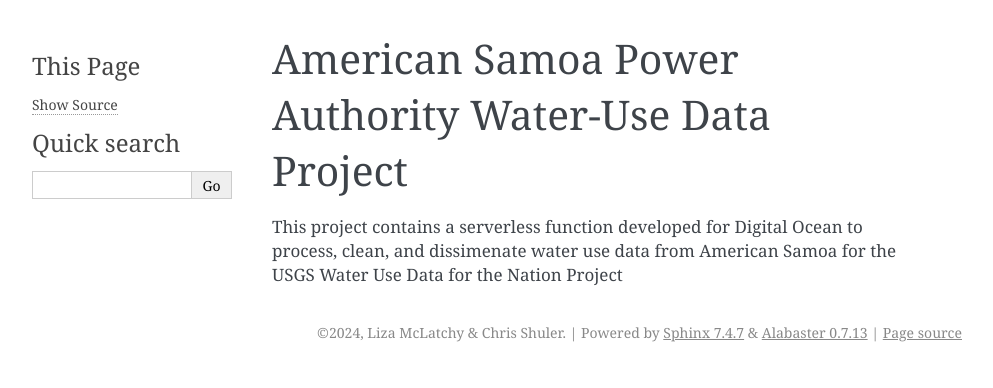
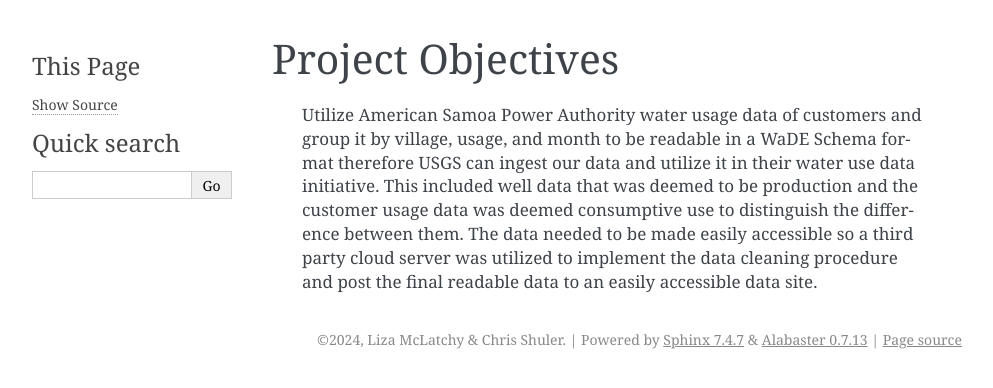
Before and after one commit to lmclatch/ASPA, a Sphinx documentation site: the page built from docs/README.rst, in a window 1280 px wide. Shown: the top 388 px of the page, without its empty margins (148-1141 px from the left). Built offline with Sphinx 7.4.7, drawn with Linux system fonts in a browser that asks for light colours.

Commit message:
Update README.rst

```diff
--- a/docs/README.rst
+++ b/docs/README.rst
@@ -1,5 +1,10 @@
-American Samoa Power Authority Water-Use Data Project
+Project Objectives
 =======================================
-This project contains a serverless function developed for Digital Ocean
-to process, clean, and dissimenate water use data from American Samoa for the
-USGS Water Use Data for the Nation Project
+
+ Utilize American Samoa Power Authority water usage data of customers and
+ group it by village, usage, and month to be readable in a WaDE Schema format therefore
+ USGS can ingest our data and utilize it in their water use data initiative.
+ This included well data that was deemed to be production and the customer usage data was deemed
+ consumptive use to distinguish the difference between them.
+ The data needed to be made easily accessible so a third party cloud server was utilized to
+ implement the data cleaning procedure and post the final readable data to an easily accessible data site.
```
